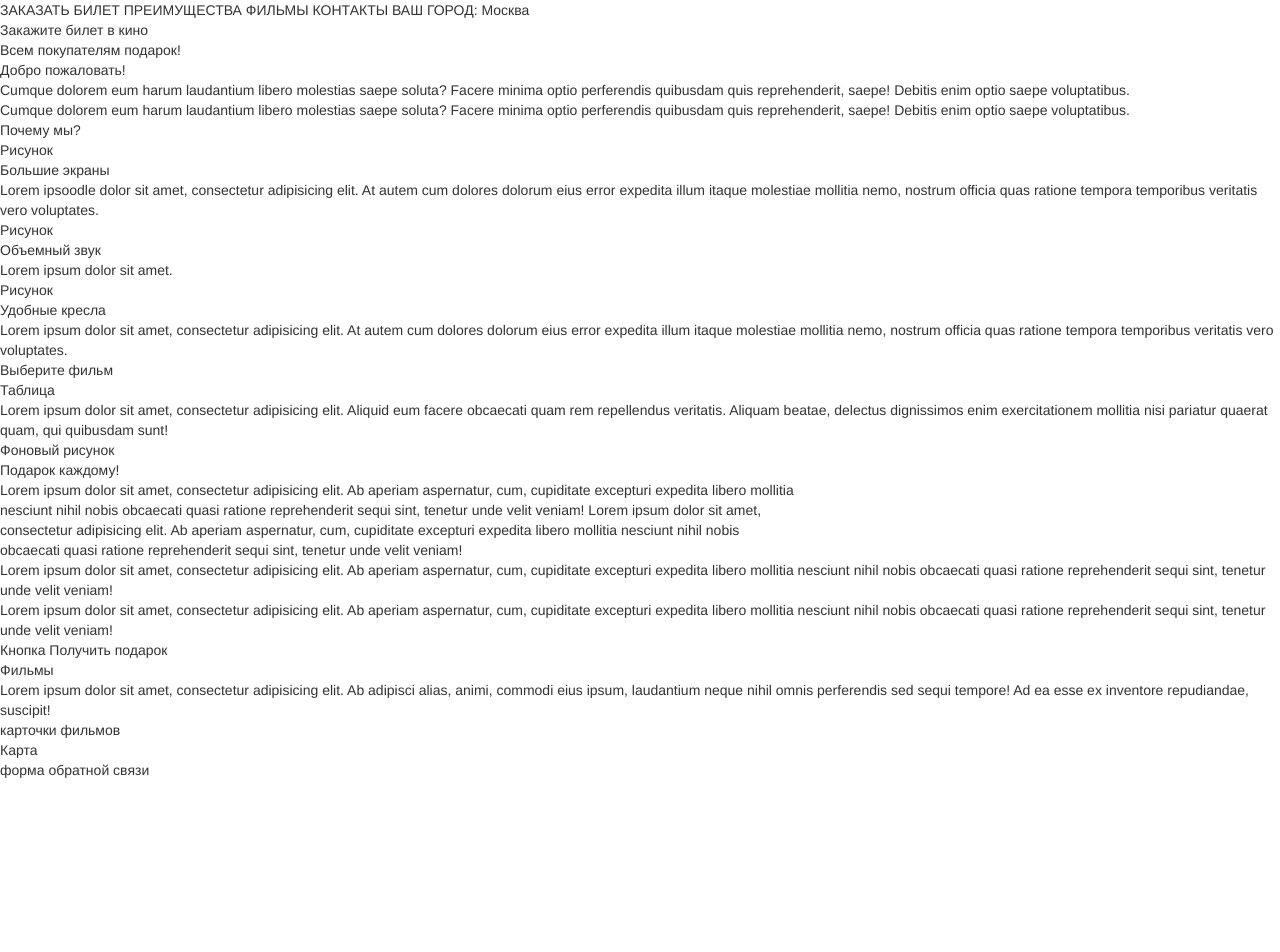
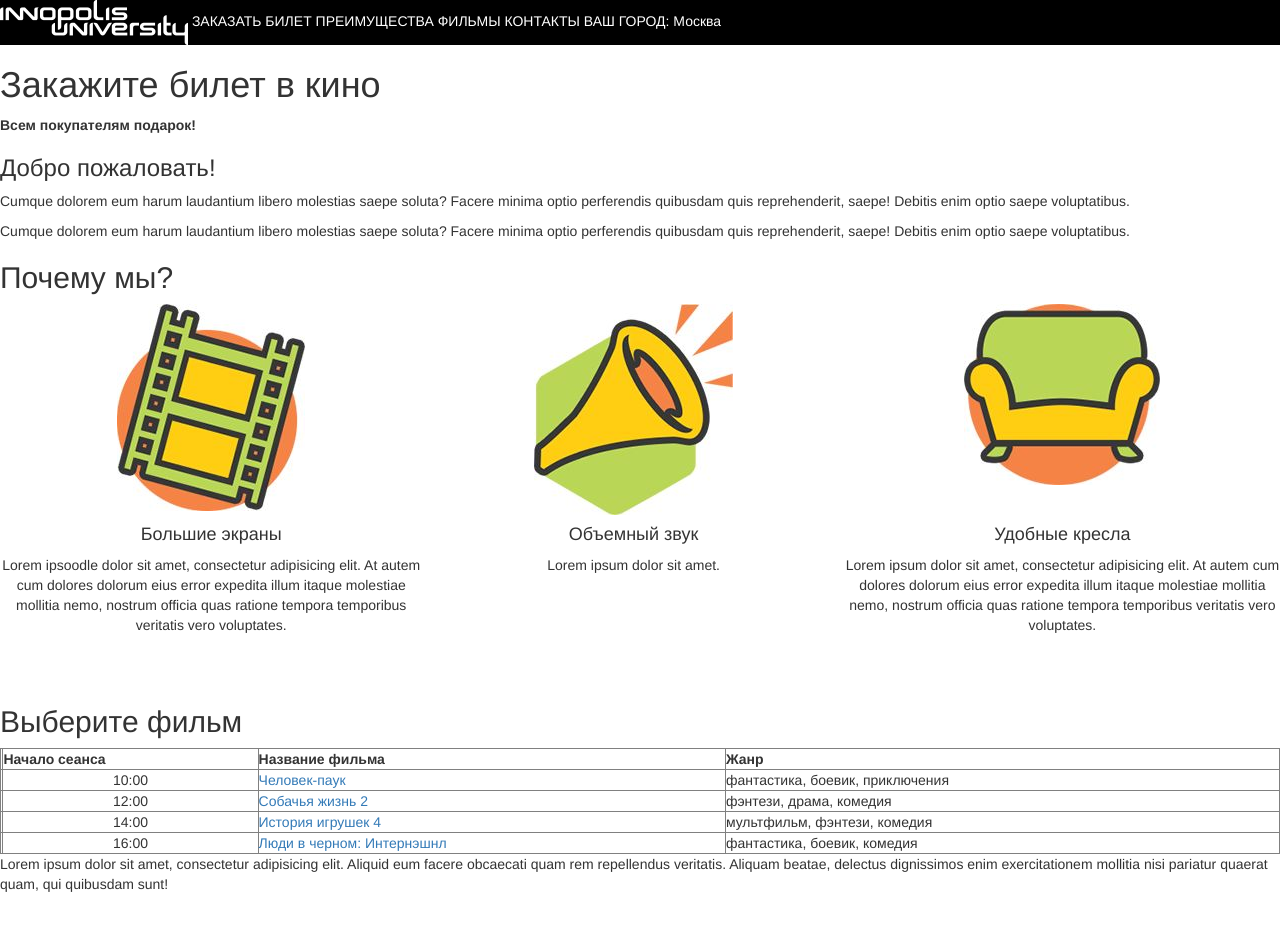
Before and after one commit to zorinmail/cinema_Zorin, a website: page index.html in a window 1280 px wide. Shown: the top 952 px of the page. Before the commit the page ends 800 px from the top, so only its background shows below. Drawn offline with nearby package versions, Linux system fonts and the light colour scheme; files that its build step writes are made by us from their sources.

Commit message:
2.2.1 - без комментария

```diff
--- a/index.html
+++ b/index.html
@@ -5,86 +5,149 @@
     <meta charset="utf-8">
     <meta name="viewport" content="width=device-width, initial-scale=1">
     <meta name="description" content="">
-    <meta name="author" content="">
-    <title>Webpack Boilerplate</title>
-    <link rel="icon" type="image/png" href="images/favicon.png" />
+    <meta name="me" content="">
+    <title>My cinema</title>
+    <link rel="icon" type="image/png" href="images/favicon2.png" />
     <link rel="stylesheet" type="text/css" href="build/style.css" />
 </head>
 
 <body>
+    <nav>
+        <div style="background-color: black">
+            <a href="http://university.innopolis.ru" target="_blank"><img title="Университет Иннополис" alt="Лого Иннополиса" src="images/logo.png"/></a>
+            <a title="Заказать билет" href="#" style="color: white">ЗАКАЗАТЬ БИЛЕТ</a>
+            <a title="Наши преимущества" href="#" style="color: white">ПРЕИМУЩЕСТВА</a>
+            <a title="Фильмы" href="#" style="color: white">ФИЛЬМЫ</a>
+            <a title="Контакты" href="#" style="color: white">КОНТАКТЫ</a>
+            <span style="color: white">ВАШ ГОРОД:</span>
+            <a title="Выбор города" href="#" style="color: white">Москва</a>
+        </div>
+    </nav>
+
+
     <div>
-        <span>ЗАКАЗАТЬ БИЛЕТ</span>
-        <span>ПРЕИМУЩЕСТВА</span>
-        <span>ФИЛЬМЫ</span>
-        <span>КОНТАКТЫ</span>
-        <span>ВАШ ГОРОД:</span>
-        <span>Москва</span>
+        <h1>Закажите билет в кино</h1>
+        <b>Всем покупателям подарок!</b>
     </div>
 
     <div>
-        <div>Закажите билет в кино</div>
-        <div>Всем покупателям подарок!</div>
+        <h3>Добро пожаловать!</h3>
+        <p>Cumque dolorem eum harum laudantium libero molestias saepe soluta? Facere minima optio perferendis quibusdam quis reprehenderit, saepe! Debitis enim optio saepe voluptatibus.</p>
+        <p>Cumque dolorem eum harum laudantium libero molestias saepe soluta? Facere minima optio perferendis quibusdam quis reprehenderit, saepe! Debitis enim optio saepe voluptatibus.</p>
     </div>
 
+    <section>
+        <h2>Почему мы?</h2>
+        <table>
+            <tr>
+                <td style="width: 33%" align="center" valign="top">
+                    <img title="Большие экраны" alt="Большие экраны" src="images/b2_icon_1.jpg"/>
+                </td>
+                <td style="width: 33%" align="center" valign="top">
+                    <img title="Объемный звук" alt="Объемный звук" src="images/b2_icon_2.jpg"/>
 
-    <div>
-        <div>Добро пожаловать!</div>
-        <div>Cumque dolorem eum harum laudantium libero molestias saepe soluta? Facere minima optio perferendis quibusdam quis reprehenderit, saepe! Debitis enim optio saepe voluptatibus.</div>
-        <div>Cumque dolorem eum harum laudantium libero molestias saepe soluta? Facere minima optio perferendis quibusdam quis reprehenderit, saepe! Debitis enim optio saepe voluptatibus.</div>
-    </div>
+                </td>
+                <td style="width: 34%" align="center" valign="top">
+                    <img title="Удобные кресла" alt="Удобные кресла" src="images/b2_icon_3.jpg"/>
+                </td>
+            </tr>
+            <tr>
+                <td align="center" valign="top">
+                    <h4>Большие экраны</h4>
+                    <p>Lorem ipsoodle dolor sit amet, consectetur adipisicing elit. At autem cum dolores dolorum eius error expedita illum itaque molestiae mollitia nemo, nostrum officia quas ratione tempora temporibus veritatis vero voluptates.</p>
+                </td>
+                <td align="center" valign="top">
+                    <h4>Объемный звук</h4>
+                    <p>Lorem ipsum dolor sit amet.</p>
+                </td>
+                <td align="center" valign="top">
+                    <h4>Удобные кресла</h4>
+                    <p>Lorem ipsum dolor sit amet, consectetur adipisicing elit. At autem cum dolores dolorum eius error expedita illum itaque molestiae mollitia nemo, nostrum officia quas ratione tempora temporibus veritatis vero voluptates.</p>
+                </td>
+            </tr>
+        </table>
+    </section>
 
-    <div>Почему мы?</div>
+    <br/><br/>
 
+    <section>
+        <h2>Выберите фильм</h2>
+        <table style="border: 1px solid grey; width: 100%; border-collapse: collapse">
+            <tr>
+                <th style="border: 1px solid grey" align="center"></th>
+                <th style="border: 1px solid grey" align="center">Начало сеанса</th>
+                <th style="border: 1px solid grey" align="center">Название фильма</th>
+                <th style="border: 1px solid grey" align="left">Жанр</th>
+            </tr>
+            <tr>
+                <td style="border: 1px solid grey"></td>
+                <td style="border: 1px solid grey" align="center">10:00</td>
+                <td style="border: 1px solid grey"><a title="Кинопоиск" href="https://www.kinopoisk.ru/film/1008445/" target="_blank">Человек-паук</a></td>
+                <td style="border: 1px solid grey">фантастика, боевик, приключения</td>
+            </tr>
+            <tr>
+                <td style="border: 1px solid grey"></td>
+                <td style="border: 1px solid grey" align="center">12:00</td>
+                <td style="border: 1px solid grey"><a title="Кинопоиск" href="https://www.kinopoisk.ru/film/sobachya-zhizn-2-2019-1122114/" target="_blank">Собачья жизнь 2</a></td>
+                <td style="border: 1px solid grey">фэнтези, драма, комедия</td>
+            </tr>
+            <tr>
+                <td style="border: 1px solid grey"></td>
+                <td style="border: 1px solid grey" align="center">14:00</td>
+                <td style="border: 1px solid grey"><a title="Кинопоиск" href="https://www.kinopoisk.ru/film/istoriya-igrushek-4-2019-846824/" target="_blank">История игрушек 4</a></td>
+                <td style="border: 1px solid grey">мультфильм, фэнтези, комедия</td>
+            </tr>
+            <tr>
+                <td style="border: 1px solid grey"></td>
+                <td style="border: 1px solid grey" align="center">16:00</td>
+                <td style="border: 1px solid grey"><a title="Кинопоиск" href="https://www.kinopoisk.ru/film/lyudi-v-chernom-interneshnl-2019-693730/" target="_blank">Люди в черном: Интернэшнл</a></td>
+                <td style="border: 1px solid grey">фантастика, боевик, комедия</td>
+            </tr>
+        </table>
+        <p>Lorem ipsum dolor sit amet, consectetur adipisicing elit. Aliquid eum facere obcaecati quam rem repellendus veritatis. Aliquam beatae, delectus dignissimos enim exercitationem mollitia nisi pariatur quaerat quam, qui quibusdam sunt!</p>
+    </section>
 
-    <div>
-        <div>
-            <div>Рисунок</div>
-            <div>Большие экраны</div>
-            <div>Lorem ipsoodle dolor sit amet, consectetur adipisicing elit. At autem cum dolores dolorum eius error expedita illum itaque molestiae mollitia nemo, nostrum officia quas ratione tempora temporibus veritatis vero voluptates.</div>
-        </div>
-        <div>
-            <div>Рисунок</div>
-            <div>Объемный звук</div>
-            <div>Lorem ipsum dolor sit amet.</div>
-        </div>
-        <div>
-            <div>Рисунок</div>
-            <div>Удобные кресла</div>
-            <div>Lorem ipsum dolor sit amet, consectetur adipisicing elit. At autem cum dolores dolorum eius error expedita illum itaque molestiae mollitia nemo, nostrum officia quas ratione tempora temporibus veritatis vero voluptates.</div>
-        </div>
-    </div>
+    <br/><br/>
 
-    <!--<br/>-->
+    <section>
+        <h2>Подарок каждому!</h2>
+        <img src="images/b4_img.jpg"/>
+        <p>
+            Lorem ipsum dolor sit amet, consectetur adipisicing elit. Ab aperiam aspernatur, cum, cupiditate excepturi expedita libero mollitia
+            nesciunt nihil nobis obcaecati quasi ratione reprehenderit sequi sint, tenetur unde velit veniam! Lorem ipsum dolor sit amet,
+            consectetur adipisicing elit. Ab aperiam aspernatur, cum, cupiditate excepturi expedita libero mollitia nesciunt nihil nobis
+            obcaecati quasi ratione reprehenderit sequi sint, tenetur unde velit veniam!
+        </p>
+        <p>
+            Lorem ipsum dolor sit amet, consectetur adipisicing elit. Ab aperiam aspernatur, cum, cupiditate excepturi expedita libero mollitia
+            nesciunt nihil nobis obcaecati quasi ratione reprehenderit sequi sint, tenetur unde velit veniam!
+        </p>
+        <p>
+            Lorem ipsum dolor sit amet, consectetur adipisicing elit. Ab aperiam aspernatur, cum, cupiditate excepturi expedita libero mollitia
+            nesciunt nihil nobis obcaecati quasi ratione reprehenderit sequi sint, tenetur unde velit veniam!
+        </p>
+        <div>Кнопка Получить подарок</div>
+    </section>
 
-    <div>
-        <div>Выберите фильм</div>
-        <div>Таблица</div>
-        <div>Lorem ipsum dolor sit amet, consectetur adipisicing elit. Aliquid eum facere obcaecati quam rem repellendus veritatis. Aliquam beatae, delectus dignissimos enim exercitationem mollitia nisi pariatur quaerat quam, qui quibusdam sunt!</div>
-    </div>
-    <div>
-        <div>Фоновый рисунок</div>
-        <div>Подарок каждому!</div>
-        <div>
-            <div>Lorem ipsum dolor sit amet, consectetur adipisicing elit. Ab aperiam aspernatur, cum, cupiditate excepturi expedita libero mollitia</div>
-            <div>nesciunt nihil nobis obcaecati quasi ratione reprehenderit sequi sint, tenetur unde velit veniam! Lorem ipsum dolor sit amet,</div>
-            <div>consectetur adipisicing elit. Ab aperiam aspernatur, cum, cupiditate excepturi expedita libero mollitia nesciunt nihil nobis</div>
-            <div>obcaecati quasi ratione reprehenderit sequi sint, tenetur unde velit veniam!</div>
-        </div>
-        <div>Lorem ipsum dolor sit amet, consectetur adipisicing elit. Ab aperiam aspernatur, cum, cupiditate excepturi expedita libero mollitia nesciunt nihil nobis obcaecati quasi ratione reprehenderit sequi sint, tenetur unde velit veniam!</div>
-        <div>Lorem ipsum dolor sit amet, consectetur adipisicing elit. Ab aperiam aspernatur, cum, cupiditate excepturi expedita libero mollitia nesciunt nihil nobis obcaecati quasi ratione reprehenderit sequi sint, tenetur unde velit veniam!</div>
-        <div>Кнопка Получить подарок</div>
-    </div>
+    <br/><br/>
 
-    <div>
-        <div>Фильмы</div>
+    <section>
+        <h2>Фильмы</h2>
         <div>Lorem ipsum dolor sit amet, consectetur adipisicing elit. Ab adipisci alias, animi, commodi eius ipsum, laudantium neque nihil omnis perferendis sed sequi tempore! Ad ea esse ex inventore repudiandae, suscipit!</div>
-        <div>карточки фильмов</div>
-    </div>
+        <br/>
+        <div>Карточки фильмов</div>
+    </section>
+
+    <br/><br/>
+
     <div>
         Карта
     </div>
+
+    <br/><br/>
+
     <div>
-        форма обратной связи
+        Форма обратной связи
     </div>
 
 </body>
```
Also changed, not shown: images/b2_icon_1.jpg (added), images/b2_icon_2.jpg (added), images/b2_icon_3.jpg (added), images/b4_img.jpg (added), images/favicon2.png (added), images/logo.png (added).
